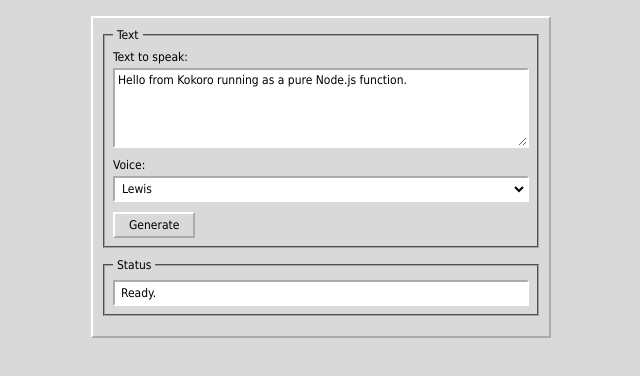
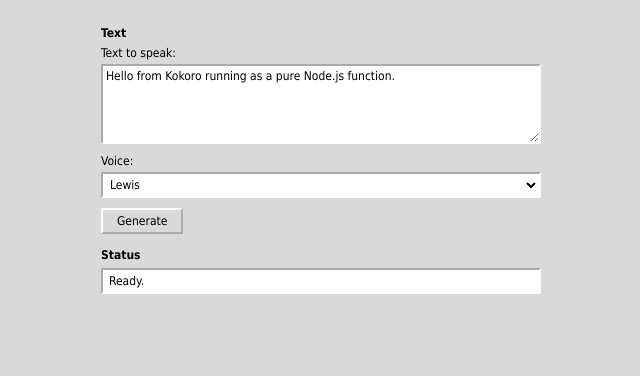
Before and after one commit to Monster0506/kokoro-api, a website: page public/index.html in a window 1280 px wide. Shown: the whole page, without its empty margins (319-959 px from the left). Drawn offline with Linux system fonts and the light colour scheme.

Commit message:
improve ui

```diff
--- a/public/index.html
+++ b/public/index.html
@@ -15,16 +15,17 @@
     max-width: 460px;
     margin: 0 auto;
     background: #d9d9d9;
-    border: 2px outset #ffffff;
     padding: 10px;
   }
-  fieldset {
-    border: 2px groove #a3a3a3;
-    margin: 0 0 10px 0;
-    padding: 8px;
+  section {
+    margin: 0 0 14px 0;
   }
-  legend {
-    padding: 0 4px;
+  section:last-child {
+    margin-bottom: 0;
+  }
+  section > .heading {
+    font-weight: bold;
+    margin-bottom: 6px;
   }
   label {
     display: block;
@@ -77,8 +78,8 @@
 </style>
 
 <div class="window">
-  <fieldset>
-    <legend>Text</legend>
+  <section>
+    <div class="heading">Text</div>
     <div class="row">
       <label for="text">Text to speak:</label>
       <textarea id="text" maxlength="2000">Hello from Kokoro running as a pure Node.js function.</textarea>
@@ -123,20 +124,20 @@
     <div class="row">
       <button id="generate" type="button">Generate</button>
     </div>
-  </fieldset>
+  </section>
 
-  <fieldset>
-    <legend>Status</legend>
+  <section>
+    <div class="heading">Status</div>
     <div id="status">Ready.</div>
-  </fieldset>
+  </section>
 
-  <fieldset id="output">
-    <legend>Output</legend>
+  <section id="output">
+    <div class="heading">Output</div>
     <audio id="audio" controls></audio>
     <div class="row">
       <button id="download" type="button">Save WAV...</button>
     </div>
-  </fieldset>
+  </section>
 </div>
 
 <script>
```
